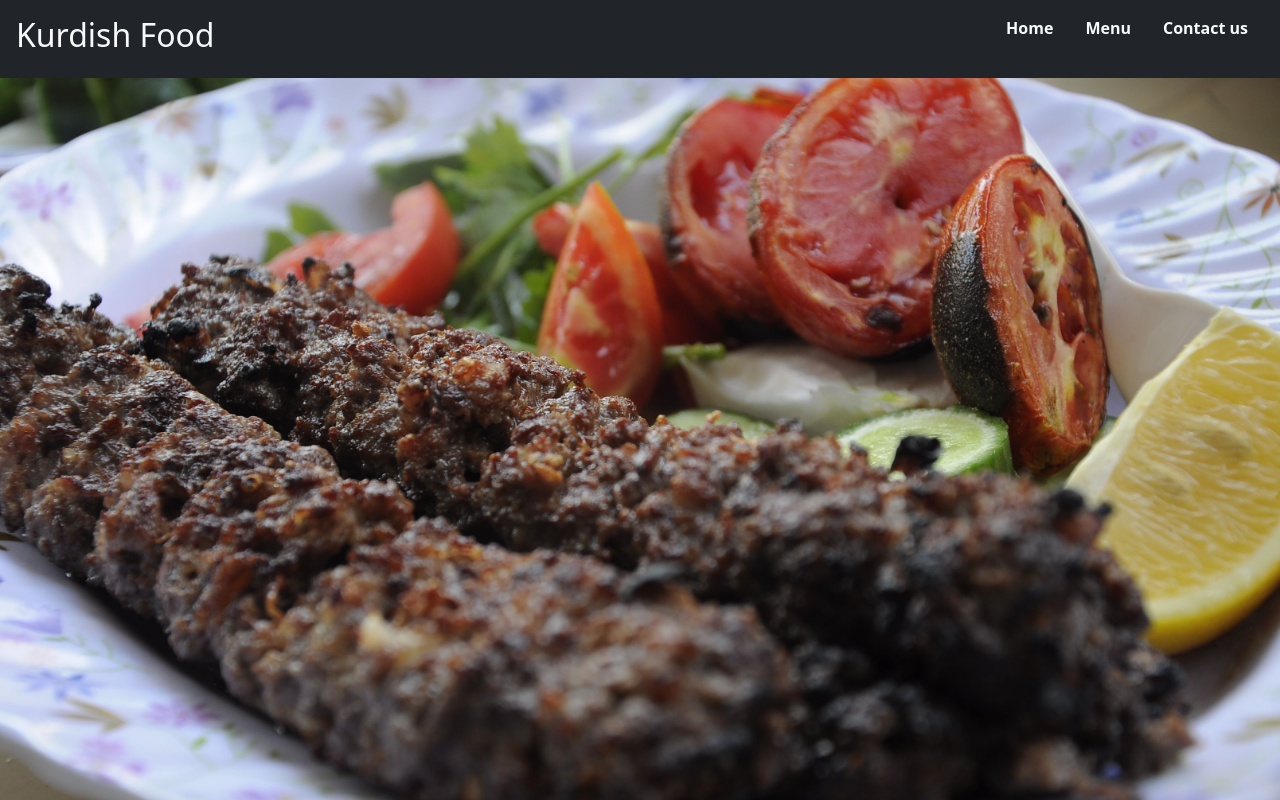
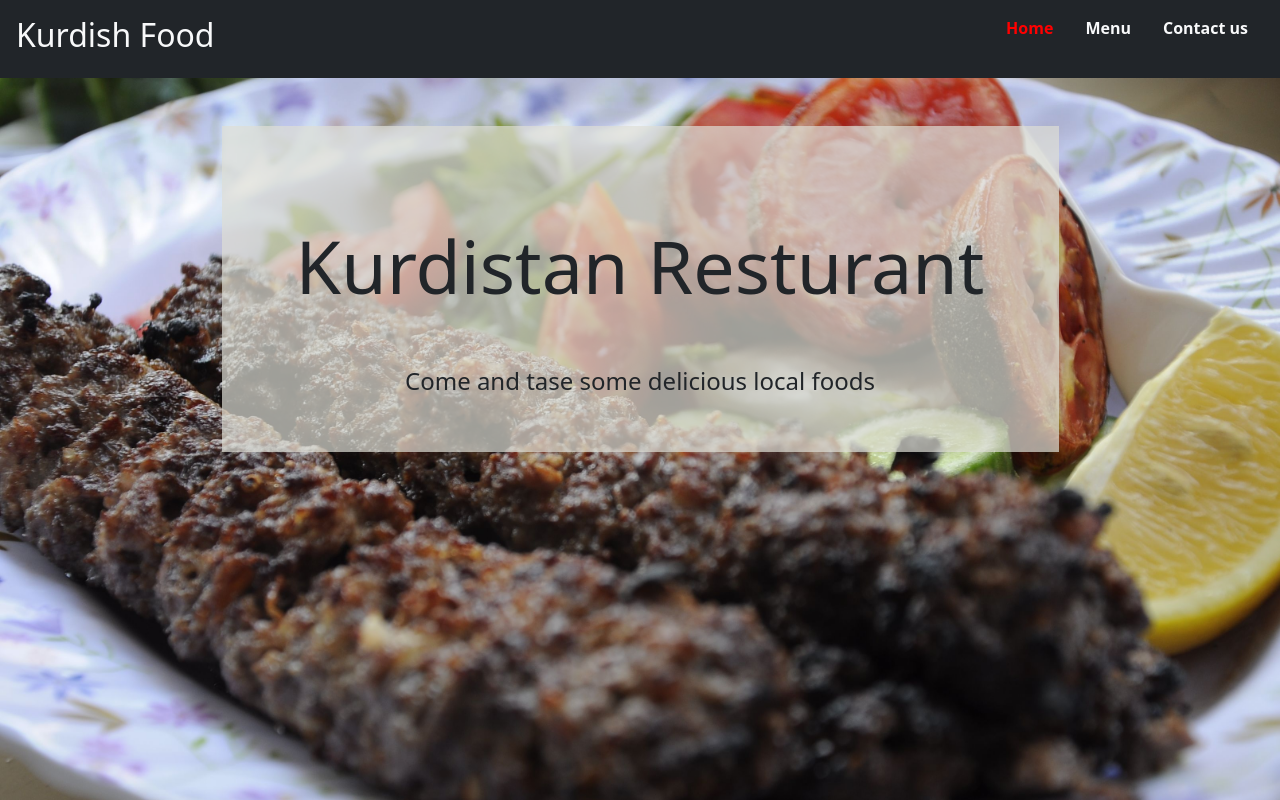
Before and after one commit to arikarim/Resturant-page, a website built with webpack: page dist/index.html in a window 1280 px wide. Built offline with nearby package versions, Linux system fonts and the light colour scheme.

Commit message:
Add color to nav links

```diff
--- a/src/home.js
+++ b/src/home.js
@@ -3,7 +3,7 @@ const renderHome = (() =>{
   const container = document.getElementById('content');
 
   const home = document.createElement('div');
-  home.setAttribute("data-tab-content", "");
+  home.classList.add("tab-content")
 
   home.classList.add('tab-content');
   home.innerHTML = `
--- a/src/index.js
+++ b/src/index.js
@@ -2,8 +2,6 @@ import _ from 'lodash';
 import './style.css';
 import { headerPage } from "./header"
 import {renderHome} from './home'
-
-ren
 
 const tabs = document.querySelectorAll("[data-tab-target]");
 const tabContents = document.querySelectorAll("[data-tab-content]");
@@ -31,7 +29,7 @@ tabs.forEach((tab) =>
 );
 
 //Makes sure that menu navigation tab is colored after clicking button
-document.querySelector(".order-now").addEventListener("click", () => {
+document.querySelector(".main-row").addEventListener("click", () => {
   document.querySelector(`[data-tab-target="#menu"]`).classList.add("red");
 });
 
--- a/src/style.css
+++ b/src/style.css
@@ -5,12 +5,6 @@ body {
   background-repeat: no-repeat;
 }
 
-.main-row {
-  background-color: rgba(223, 222, 214, 0.7);
-
-  width: 75%;
-  height: 100%;
-}
 
 
 li {
@@ -42,3 +36,15 @@ li:hover {
   font-size: calc(3rem + 2vw);
   text-align: center;
 }
+
+
+.main-row {
+  background-color: rgba(223, 222, 214, 0.7);
+
+  width: 75%;
+  height: 100%;
+}
+
+.red {
+  color: red;
+}
```
Also changed, not shown: dist/main.js.
